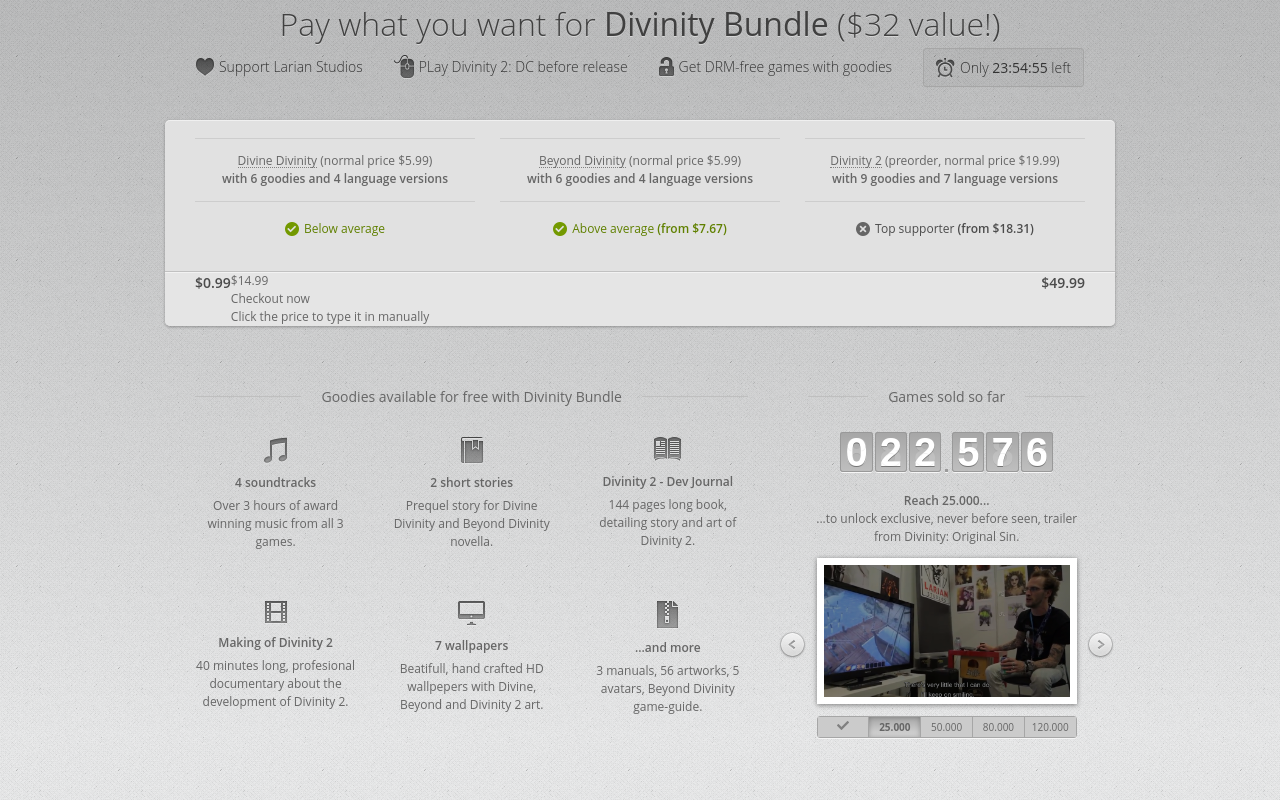
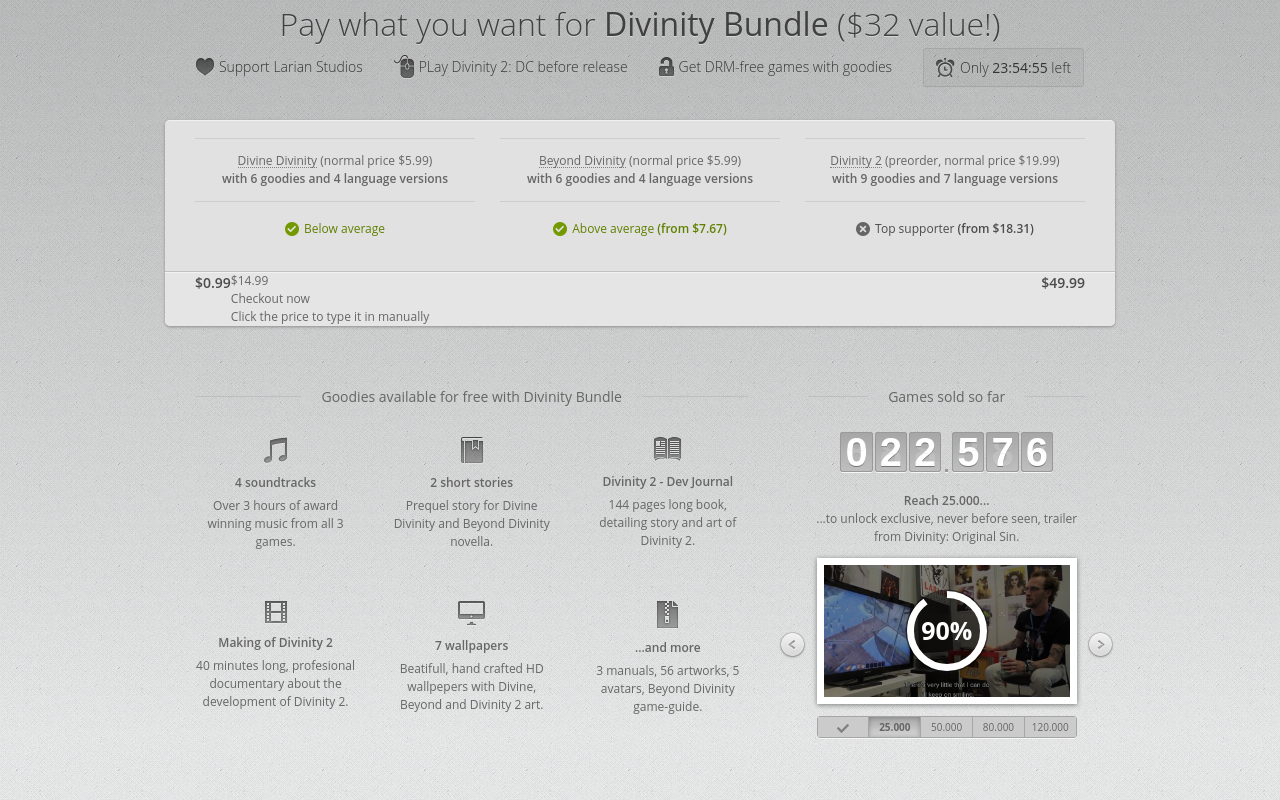
Before and after one commit to abderrahmane-tj/gog-front-end-task, a React (Create React App) app: page / in a window 1280 px wide. Built offline with nearby package versions, Linux system fonts and the light colour scheme.

Commit message:
add progress as SVG and independent component

```diff
--- a/package.json
+++ b/package.json
@@ -6,6 +6,7 @@
     "node-sass-chokidar": "^0.0.3",
     "normalize.css": "^7.0.0",
     "npm-run-all": "^4.1.2",
+    "prop-types": "^15.6.0",
     "react": "^16.1.1",
     "react-dom": "^16.1.1",
     "react-scripts": "1.0.17"
--- a/src/scripts/components/Goals.jsx
+++ b/src/scripts/components/Goals.jsx
@@ -1,4 +1,5 @@
 import React  from 'react';
+import PropTypes  from 'prop-types';
 import thumbnail from '../../imgs/thumbnail.jpg';
 import left from '../../imgs/left.png';
 import right from '../../imgs/right.png';
@@ -29,6 +30,8 @@ export default function Goals() {
         <div className="step"><img src={thumbnail} alt=""/></div>
         <div className="control left"><img src={left} alt=""/></div>
         <div className="control right"><img src={right} alt=""/></div>
+        <div className="progress-text">90%</div>
+        <Progress progress={90} />
       </div>
       <div className="buttons-switcher flex">
         <div className="button"><span><img src={switcherCheck} alt=""/></span></div>
@@ -40,3 +43,28 @@ export default function Goals() {
     </div>
   );
 }
+
+function Progress(props) {
+  const {progress} = props;
+  let strokeTotalLength = 228.9658;
+  let ratio = strokeTotalLength / 100;
+  let offset = strokeTotalLength - (progress * ratio);
+
+  return (
+    <svg version="1.1" id="disc" className="progress"
+         x="0px" y="0px" width="80px" height="80px"
+         viewBox="0 0 80 80">
+      <circle
+        cx="40" cy="40" r="36.5" fill="none" stroke="#FFFFFF"
+        strokeWidth="7" strokeMiterlimit="10"
+        strokeDasharray={strokeTotalLength}
+        strokeDashoffset={offset}
+        transform='rotate(-90 40 40)'
+      />
+    </svg>
+  );
+}
+
+Goals.propTypes = {
+  progress: PropTypes.number.isRequired
+};
--- a/src/styles/_bottom.scss
+++ b/src/styles/_bottom.scss
@@ -116,6 +116,28 @@
   width: 260px;
   position: relative;
 }
+.progress-text {
+  font-weight: $bold;
+  font-size: 25px;
+  line-height: 80px;
+  position: absolute;
+  color: #ffffff;
+  background: rgba(0, 0, 0, 0.5);
+  top: 50%;
+  left: 50%;
+  width: 83px;
+  height: 83px;
+  border-radius: 83px;
+  transform: translate(-50%, -50%);
+}
+.progress {
+  position: absolute;
+  top: 50%;
+  left: 50%;
+  width: 80px;
+  height: 80px;
+  transform: translate(-50%, -50%);
+}
 
 .step {
   img {
--- a/src/styles/app.css
+++ b/src/styles/app.css
@@ -245,6 +245,28 @@ body {
   width: 260px;
   position: relative; }
 
+.progress-text {
+  font-weight: 700;
+  font-size: 25px;
+  line-height: 80px;
+  position: absolute;
+  color: #ffffff;
+  background: rgba(0, 0, 0, 0.5);
+  top: 50%;
+  left: 50%;
+  width: 83px;
+  height: 83px;
+  border-radius: 83px;
+  transform: translate(-50%, -50%); }
+
+.progress {
+  position: absolute;
+  top: 50%;
+  left: 50%;
+  width: 80px;
+  height: 80px;
+  transform: translate(-50%, -50%); }
+
 .step img {
   width: 100%;
   display: block; }
@@ -276,6 +298,8 @@ body {
     color: #666666;
     background: #cbcbcb;
     cursor: pointer; }
+    .buttons-switcher .button img {
+      vertical-align: middle; }
     .buttons-switcher .button.active {
       font-weight: 700;
       box-shadow: inset 0 0 5px 0 rgba(0, 0, 0, 0.25);
```
Also changed, not shown: src/imgs/disc.svg (added).
